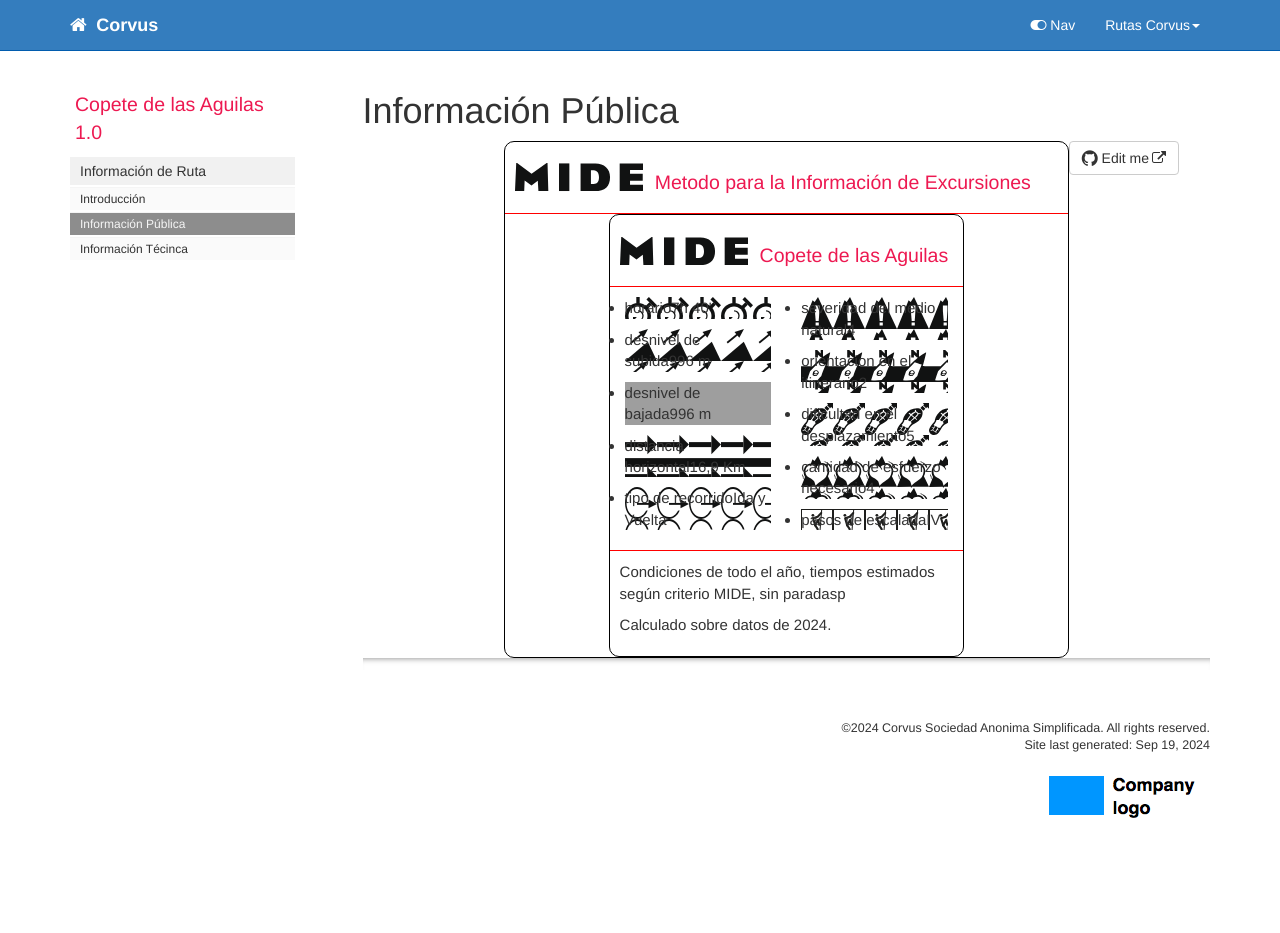
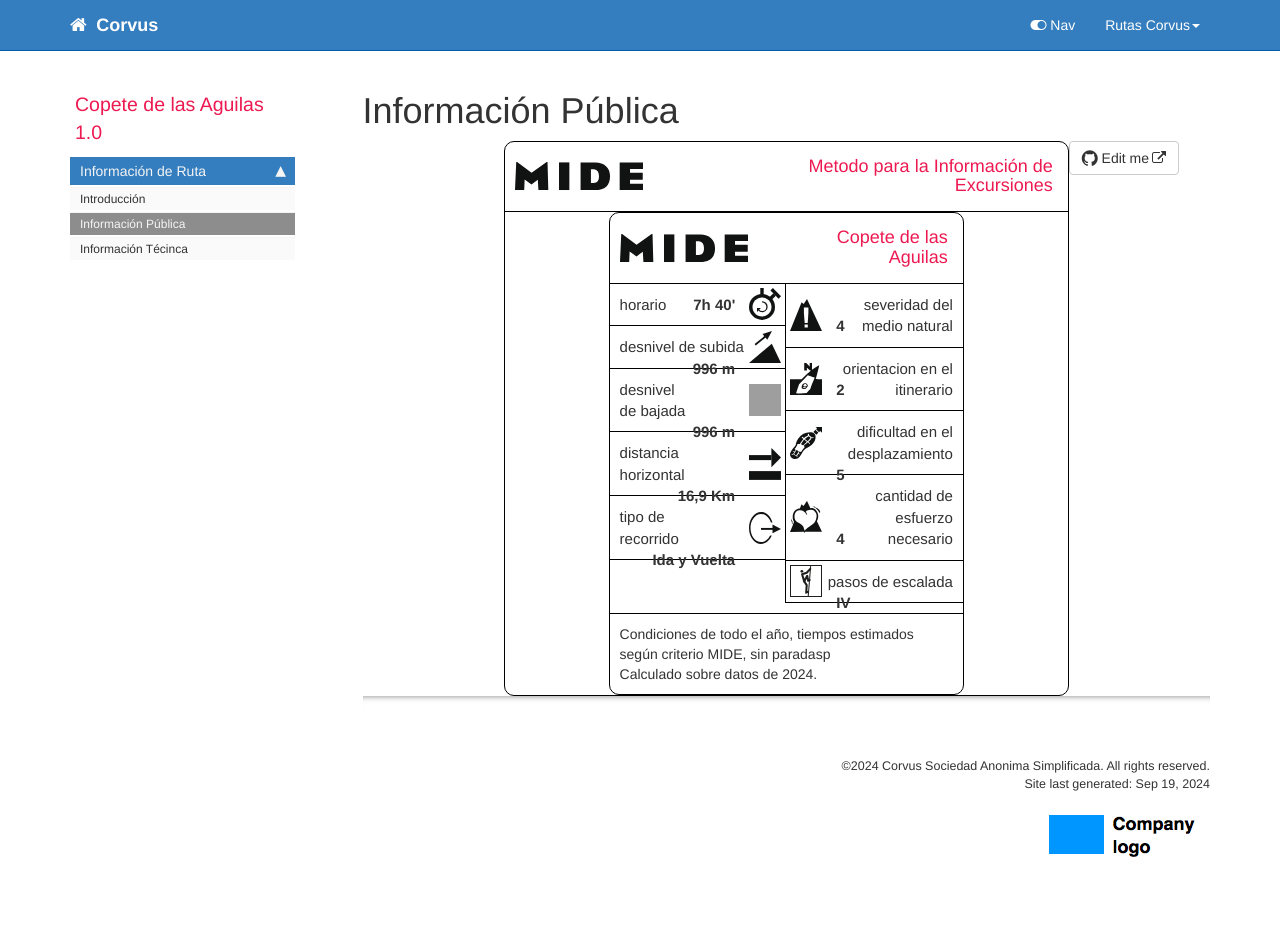
Before and after one commit to UAFS/CorvusRepositorio, a Jekyll site: the page built from pages/02Rutas/04CopeteAguilas/ruta04_technical_details.md, in a window 1280 px wide. Built offline with Jekyll 4.4.1, drawn with Linux system fonts in a browser that asks for light colours; comment, search, counter and statistics services are not loaded; before the commit the page ends 900 px from its top, so only the background shows below that; grey boxes are pictures that could not be loaded.

Commit message:
fixed head.html and rebuilt mide css files

```diff
--- a/_includes/head.html
+++ b/_includes/head.html
@@ -16,7 +16,7 @@
 <!-- most color styles are extracted out to here -->
 <link rel="stylesheet" href="css/theme-blue.css">
 <link rel="stylesheet" href="css/mide.css">
-<link rel="stylesheet" href="mide2.css"
+<link rel="stylesheet" href="css/mide2.css">
 
 <script src="https://cdnjs.cloudflare.com/ajax/libs/jquery/3.3.1/jquery.min.js"></script>
 
--- a/css/mide.css
+++ b/css/mide.css
@@ -5,7 +5,7 @@
 	-moz-border-radius: 10px;
 	border-radius: 10px;
 }
-
+.mideTable.incomplete{border: 1px solid #FF0000;}
 .mideTitle{
 	padding: 10px;
 	border-bottom: 1px solid #000000;
@@ -16,9 +16,41 @@
 	background-repeat: no-repeat;
 	background-position: 10px center;
 }
-.mideTitle{border-bottom: 1px solid #FF0000;}
+.incomplete .mideTitle{border-bottom: 1px solid #FF0000;}
+.mideTitle h3{
+	font-size:18px;
+	margin:5px;
+	margin-left: 25% ;
+	text-align: right;
 
+}
+.mideTable ul{
+	list-style: none;
+	margin:0;
+	padding:0;
+}
+.mideTable ul li{
+	border: 1px solid #000000;
+	padding: 10px;
+	background-repeat: no-repeat;
+	background-size: 32px 32px;
+	margin:-1px;
 
+	text-align: right;
+	padding-left: 40px;
+	background-position: 4px center;
+}
+.incomplete.mideTable ul li{border: 1px solid #FF0000;}
+
+.mideTable ul li span.value{
+	float: left;
+	font-weight: bold;
+	margin:0px 10px;
+}
+.mideTable p{
+	margin:0;
+	font-size: 14px;
+}
 
 /*   */
 .time{background-image: url(../images/MIDE/horario.svg);}
@@ -40,4 +72,23 @@
 	padding: 10px;
 	border-top: 1px solid #000000;
 }
-.mideFooter{border-top: 1px solid #FF0000;}
+.incomplete .mideFooter{border-top: 1px solid #FF0000;}
+
+.resaltado{
+	background-color: rgba(192,190,0,.4);
+	padding: 1rem;
+}
+
+
+@media (min-width: 992px) {
+	.mideTable ul.mideDataLeft li{
+		text-align: left;
+		padding-right: 40px;
+		padding-left: 10px;
+		background-position: right 4px center;
+		margin-right: 0;
+	}
+	.mideTable ul.mideDataLeft li span.value{
+		float: right
+	}
+}
--- a/css/mide2.css
+++ b/css/mide2.css
@@ -4,7 +4,7 @@
 	-moz-border-radius: 10px;
 	border-radius: 10px;
 }
-.mideTable{border: 1px solid #FF0000;}
+.mideTable.incomplete{border: 1px solid #FF0000;}
 .mideTitle{
 	padding: 10px;
 	border-bottom: 1px solid #000000;
@@ -14,6 +14,41 @@
 	background-size: 128px 50px;
 	background-repeat: no-repeat;
 	background-position: 10px center;
+}
+.incomplete .mideTitle{border-bottom: 1px solid #FF0000;}
+.mideTitle h3{
+	font-size:18px;
+	margin:5px;
+	margin-left: 25% ;
+	text-align: right;
+
+}
+.mideTable ul{
+	list-style: none;
+	margin:0;
+	padding:0;
+}
+.mideTable ul li{
+	border: 1px solid #000000;
+	padding: 10px;
+	background-repeat: no-repeat;
+	background-size: 32px 32px;
+	margin:-1px;
+
+	text-align: right;
+	padding-left: 40px;
+	background-position: 4px center;
+}
+.incomplete.mideTable ul li{border: 1px solid #FF0000;}
+
+.mideTable ul li span.value{
+	float: left;
+	font-weight: bold;
+	margin:0px 10px;
+}
+.mideTable p{
+	margin:0;
+	font-size: 14px;
 }
 
 /*   */
@@ -36,4 +71,17 @@
 	padding: 10px;
 	border-top: 1px solid #000000;
 }
-.mideFooter{border-top: 1px solid #FF0000;}
+.incomplete .mideFooter{border-top: 1px solid #FF0000;}
+
+@media (min-width: 992px) {
+	.mideTable ul.mideDataLeft li{
+		text-align: left;
+		padding-right: 40px;
+		padding-left: 10px;
+		background-position: right 4px center;
+		margin-right: 0;
+	}
+	.mideTable ul.mideDataLeft li span.value{
+		float: right
+	}
+}
```
